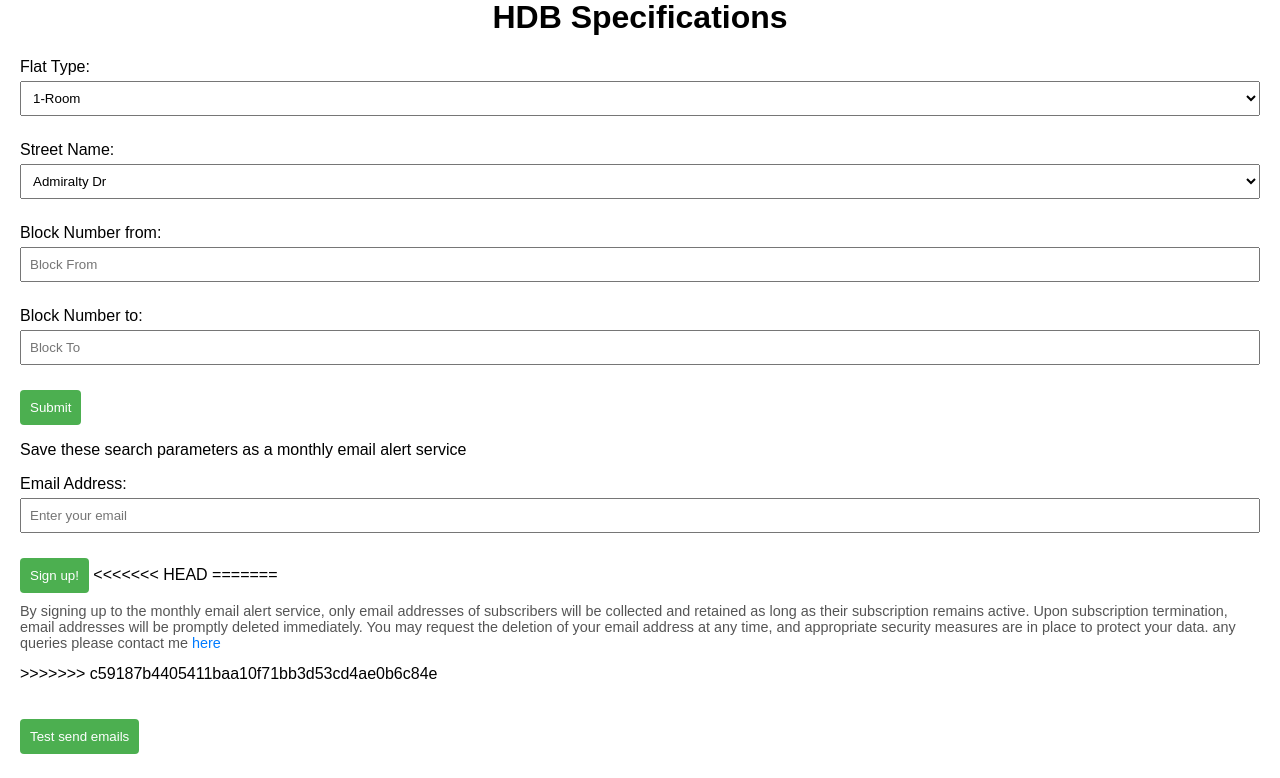
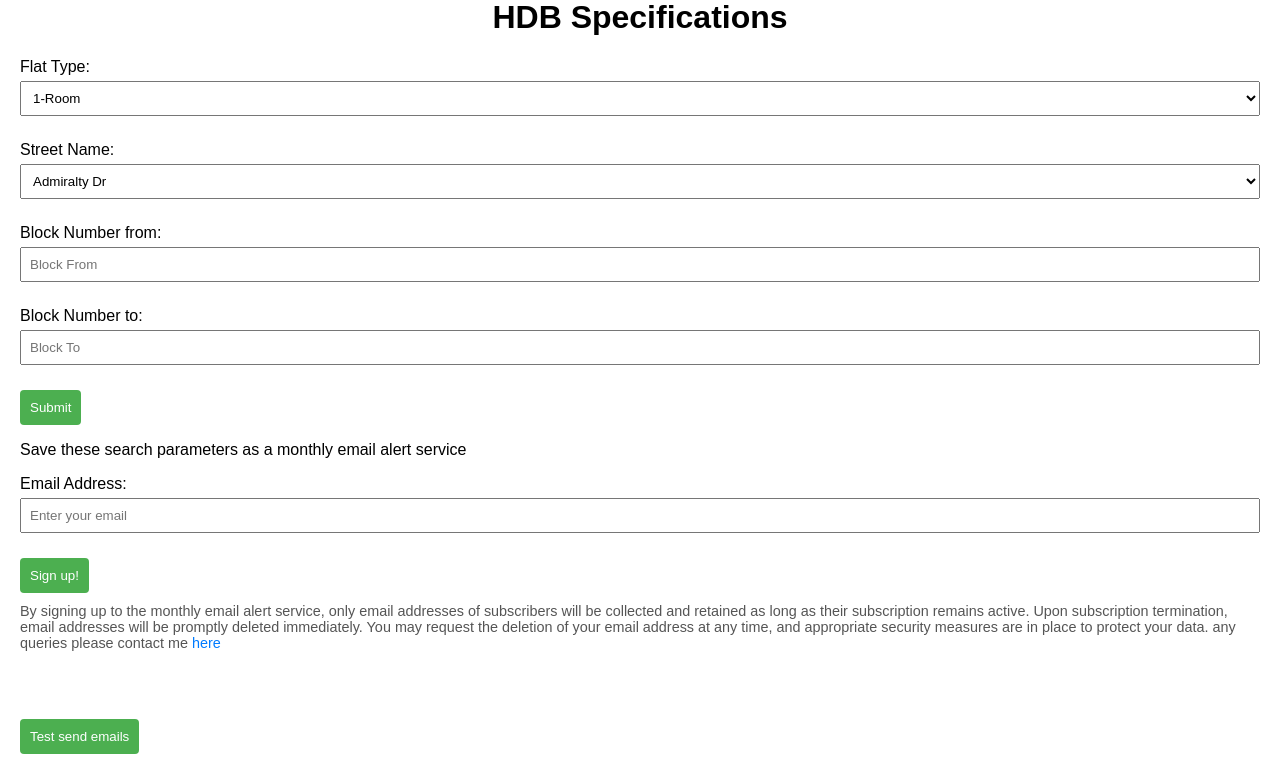
Before and after one commit to ChngYuanLongRandy/HDBResalePriceAlert, a Flask app: page / in a window 1280 px wide. Shown: the part 22-800 px from the top of the page. Run offline with Flask 3, Linux system fonts and the light colour scheme; some libraries are stand-ins or nearby versions.

Commit message:
caught up with desktop3

```diff
--- a/app/templates/index.html
+++ b/app/templates/index.html
@@ -47,13 +47,10 @@
 
     <button onclick="registerUser()">Sign up!</button>
 
-<<<<<<< HEAD
-=======
     <p id="footnote">By signing up to the monthly email alert service, only email addresses of subscribers will be collected and retained as long as their subscription remains active.
         Upon subscription termination, email addresses will be promptly deleted immediately. You may request the deletion of your email address at any time, and appropriate security measures are in place to protect your data.
     any queries please contact me <a href="randychng.wordpress.com">here</a></p>
 
->>>>>>> c59187b4405411baa10f71bb3d53cd4ae0b6c84e
     <br>
     <br>
     <br>
```
